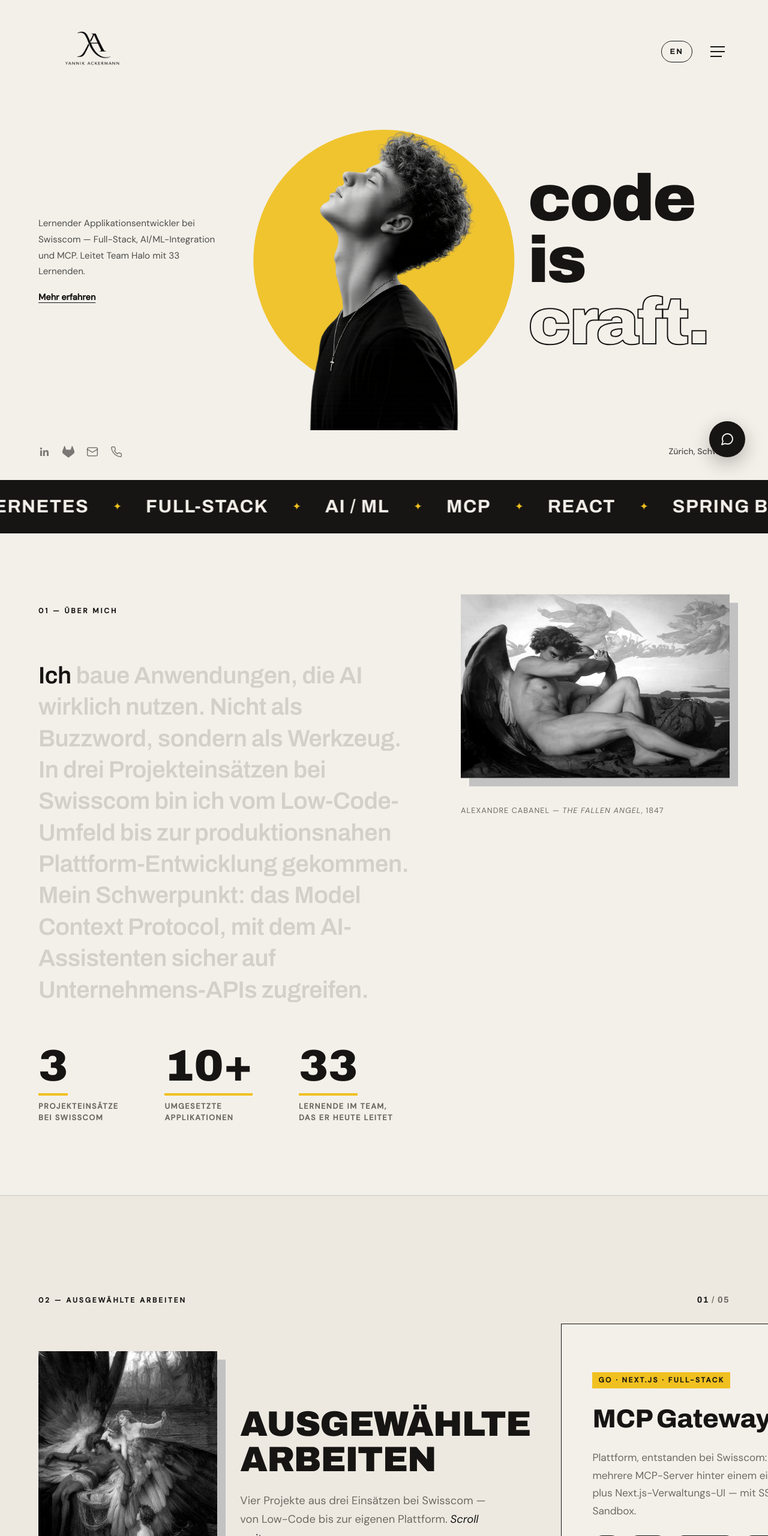
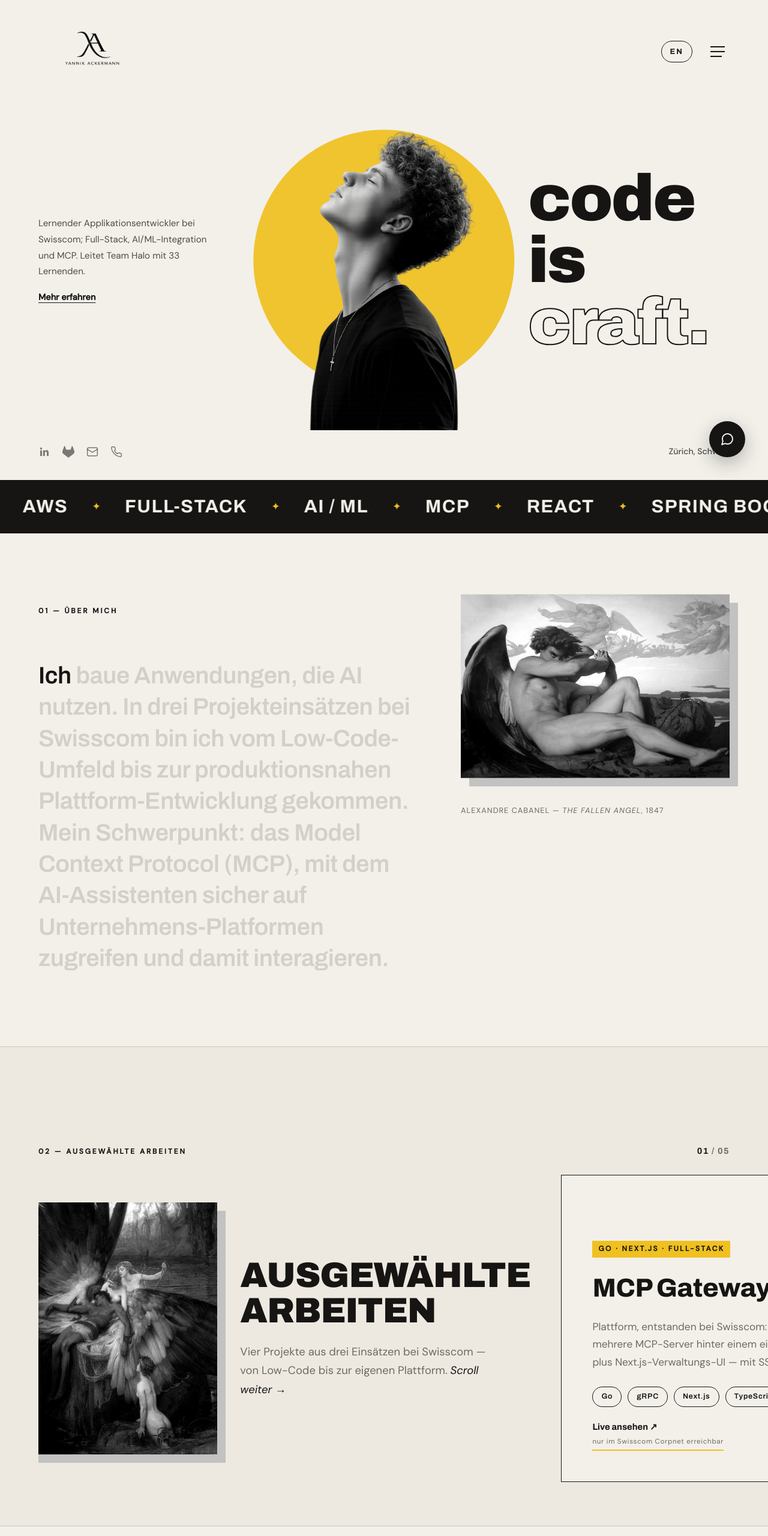
Before and after one commit to YannikAckermann/Yannik-protfolio, a website: page index.html in a window 1280 px wide. Shown: the top 2560 px of the page at 60% size. Drawn offline with nearby package versions, Linux system fonts and the light colour scheme; files whose address does not match are found by name.

Commit message:
feat: update profile details and enhance project descriptions

```diff
--- a/index.html
+++ b/index.html
@@ -73,7 +73,7 @@
 
         <div class="hero-left">
           <p class="hero-left-text">
-            Lernender Applikationsentwickler bei Swisscom — Full-Stack,
+            Lernender Applikationsentwickler bei Swisscom; Full-Stack,
             AI/ML-Integration und MCP. Leitet Team Halo mit 33 Lernenden.
           </p>
           <a href="#manifest" class="hero-readmore" data-hover>Mehr erfahren</a>
@@ -117,8 +117,8 @@
     <!-- ===== MARQUEE ===== -->
     <div class="marquee" aria-hidden="true">
       <div class="marquee-track">
-        <span>Full-Stack</span><i>✦</i><span>AI / ML</span><i>✦</i><span>MCP</span><i>✦</i><span>React</span><i>✦</i><span>Spring Boot</span><i>✦</i><span>Go</span><i>✦</i><span>Python</span><i>✦</i><span>AWS</span><i>✦</i><span>Kubernetes</span><i>✦</i>
-        <span>Full-Stack</span><i>✦</i><span>AI / ML</span><i>✦</i><span>MCP</span><i>✦</i><span>React</span><i>✦</i><span>Spring Boot</span><i>✦</i><span>Go</span><i>✦</i><span>Python</span><i>✦</i><span>AWS</span><i>✦</i><span>Kubernetes</span><i>✦</i>
+        <span>Full-Stack</span><i>✦</i><span>AI / ML</span><i>✦</i><span>MCP</span><i>✦</i><span>React</span><i>✦</i><span>Spring Boot</span><i>✦</i><span>Go</span><i>✦</i><span>Python</span><i>✦</i><span>AWS</span><i>✦</i>
+        <span>Full-Stack</span><i>✦</i><span>AI / ML</span><i>✦</i><span>MCP</span><i>✦</i><span>React</span><i>✦</i><span>Spring Boot</span><i>✦</i><span>Go</span><i>✦</i><span>Python</span><i>✦</i><span>AWS</span><i>✦</i>
       </div>
     </div>
 
@@ -128,26 +128,12 @@
         <div class="manifest-copy">
           <span class="section-tag">01 — Über mich</span>
           <p class="manifest-text" data-words>
-            Ich baue Anwendungen, die AI wirklich nutzen. Nicht als Buzzword,
-            sondern als Werkzeug. In drei Projekteinsätzen bei Swisscom bin ich
+            Ich baue Anwendungen, die AI nutzen. In drei Projekteinsätzen bei Swisscom bin ich
             vom Low-Code-Umfeld bis zur produktionsnahen Plattform-Entwicklung
-            gekommen. Mein Schwerpunkt: das Model Context Protocol, mit dem
-            AI-Assistenten sicher auf Unternehmens-APIs zugreifen.
+            gekommen. Mein Schwerpunkt: das Model Context Protocol (MCP), mit dem
+            AI-Assistenten sicher auf Unternehmens-Platformen zugreifen und damit interagieren.
           </p>
-          <div class="manifest-facts">
-            <div class="fact" data-reveal>
-              <span class="fact-num" data-count="3">0</span>
-              <span class="fact-label">Projekteinsätze<br>bei Swisscom</span>
-            </div>
-            <div class="fact" data-reveal>
-              <span class="fact-num" data-count="10" data-suffix="+">0</span>
-              <span class="fact-label">Umgesetzte<br>Applikationen</span>
-            </div>
-            <div class="fact" data-reveal>
-              <span class="fact-num" data-count="33">0</span>
-              <span class="fact-label">Lernende im Team,<br>das er heute leitet</span>
-            </div>
-          </div>
+
         </div>
         <figure class="manifest-art" data-reveal>
           <img src="assets/fallen-angel.webp" data-parallax loading="lazy" decoding="async"
@@ -189,9 +175,9 @@
               <p class="panel-desc">
                 Plattform, entstanden bei Swisscom: ein Go-Backend, das mehrere MCP-Server
                 hinter einem einzigen Endpoint bündelt, plus Next.js-Verwaltungs-UI —
-                mit SSO, gRPC und Kubernetes-Sandbox.
+                mit SSO und gRPC.
               </p>
-              <ul class="panel-tags"><li>Go</li><li>gRPC</li><li>Kubernetes</li><li>Next.js</li><li>TypeScript</li></ul>
+              <ul class="panel-tags"><li>Go</li><li>gRPC</li><li>Next.js</li><li>TypeScript</li></ul>
               <a class="panel-link" href="https://mcp-gateway-frontend.dev-scapp-corp.swisscom.com/de" target="_blank" rel="noopener" data-hover>
                 Live ansehen ↗ <span class="panel-link-note">nur im Swisscom Corpnet erreichbar</span>
               </a>
@@ -207,7 +193,7 @@
                 Eine Todo-App, die sich vollständig per Chat steuern lässt — natürliche Sprache
                 statt Klicks. React-Frontend, Spring-Boot-Backend, deployed auf AWS.
               </p>
-              <ul class="panel-tags"><li>React</li><li>Spring Boot</li><li>AWS</li><li>AI</li></ul>
+              <ul class="panel-tags"><li>React</li><li>Spring Boot</li><li>AWS</li><li>AI</li><li>MCP</li></ul>
             </div>
           </article>
 
@@ -218,7 +204,7 @@
               <h3 class="panel-title">Fussball-Prognosen</h3>
               <p class="panel-desc">
                 ML-Modell zur Vorhersage von Spielresultaten — von der Datenaufbereitung
-                bis zum trainierten Modell. Als Torhüter weiss ich: Prognosen sind schwer.
+                bis zum trainierten Modell.
               </p>
               <ul class="panel-tags"><li>Python</li><li>Machine Learning</li></ul>
               <a class="panel-link" href="https://github.com/YannikAckermann/Country-prediction" target="_blank" rel="noopener" data-hover>
@@ -279,7 +265,7 @@
             <div class="exp-body">
               <h3 class="exp-title">Apps Team</h3>
               <p class="exp-desc">
-                Interaktive Applikationen — Memory Game, Hilferessourcen für den
+                Memory Game mit React und Help-Page für den
                 Kundensupport. Mein Einstieg ins Frontend-Handwerk.
               </p>
               <span class="exp-meta">1. Projekteinsatz · Swisscom · Jul 2024 – Jan 2025</span>
@@ -303,11 +289,11 @@
         </li>
         <li class="skills-row" data-reveal>
           <span class="skills-domain">AI &amp; Data</span>
-          <span class="skills-items">MCP · Machine Learning · LLM-Integration</span>
+          <span class="skills-items">MCP · Machine Learning · LLM-Integration · FastMCP</span>
         </li>
         <li class="skills-row" data-reveal>
           <span class="skills-domain">Cloud &amp; Infra</span>
-          <span class="skills-items">AWS · Docker · Kubernetes · PostgreSQL · GitLab CI</span>
+          <span class="skills-items">AWS · Docker · PostgreSQL · GitLab CI</span>
         </li>
         <li class="skills-row" data-reveal>
           <span class="skills-domain">Low-Code</span>
```
